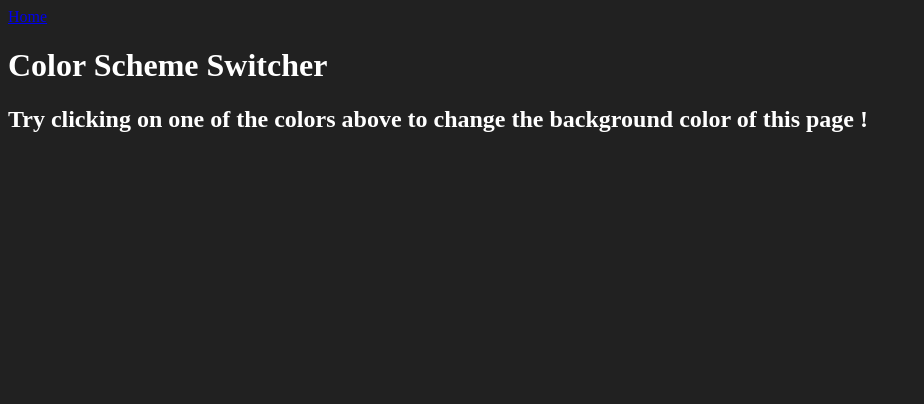
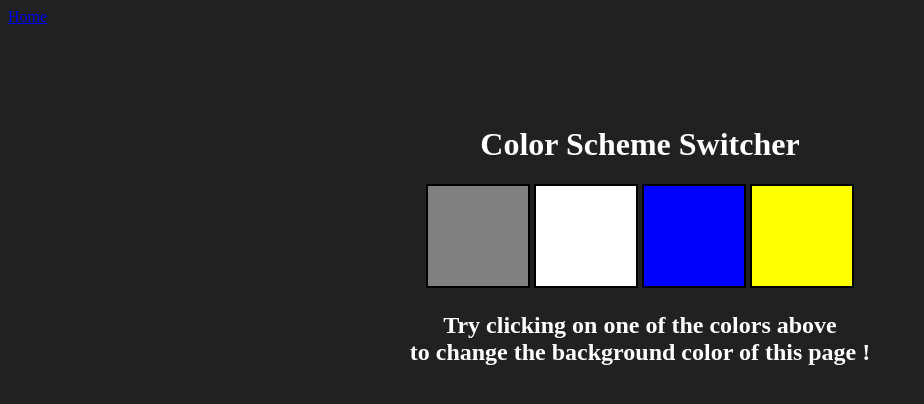
Before and after one commit to Ashok9799/Color-Scheme-Switcher, a plain HTML site: page index.html in a window 1280 px wide. Shown: the whole page, without its empty margins (0-924 px from the left). Drawn offline with Linux system fonts and the light colour scheme.

Commit message:
Update index.html

```diff
--- a/index.html
+++ b/index.html
@@ -4,8 +4,8 @@
   <meta charset="UTF-8">
   <meta http-equiv="X-UA-Compatible" content="IE=edge">
   <meta name="viewport" content="width=device-width, initial-scale=1.0">
-  <link rel="stylesheet" href="style1.css"/>
-  <link rel="stylesheet" href="../style1.css"/>
+  <link rel="stylesheet" href="style.css"/>
+  <link rel="stylesheet" href="../style.css"/>
 
   <title> JavaScript Background Color Switcher</title>
 </head>
```
